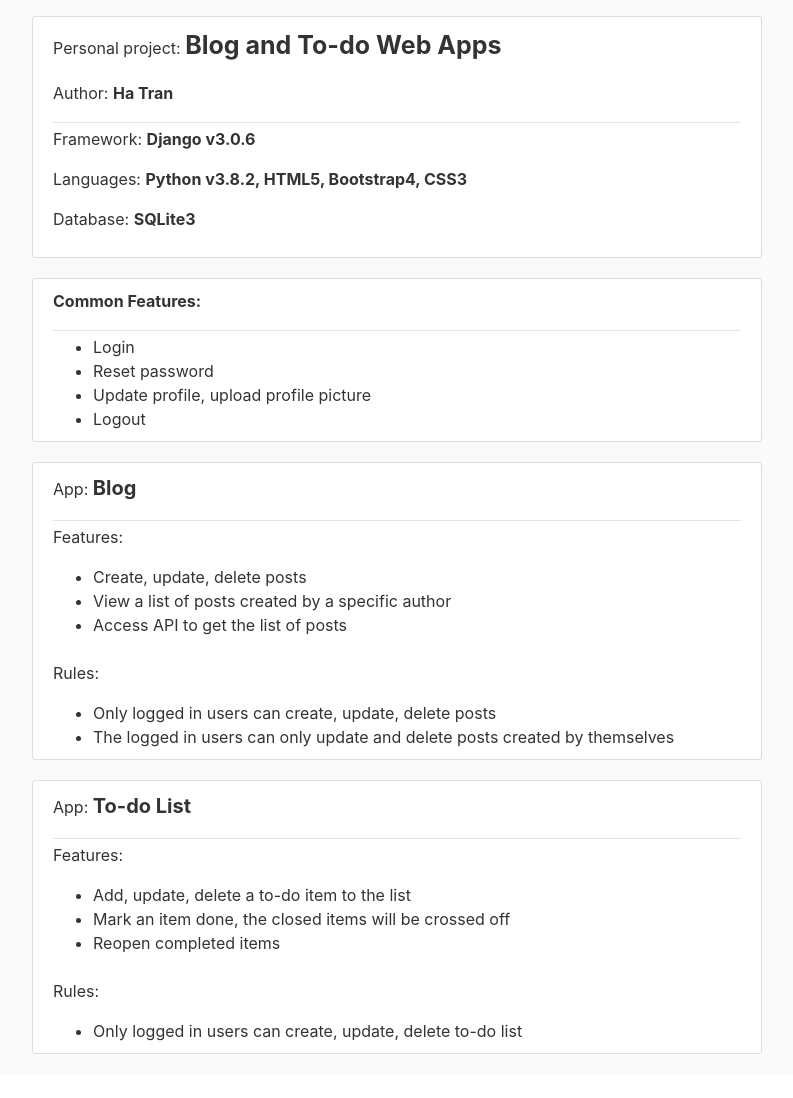
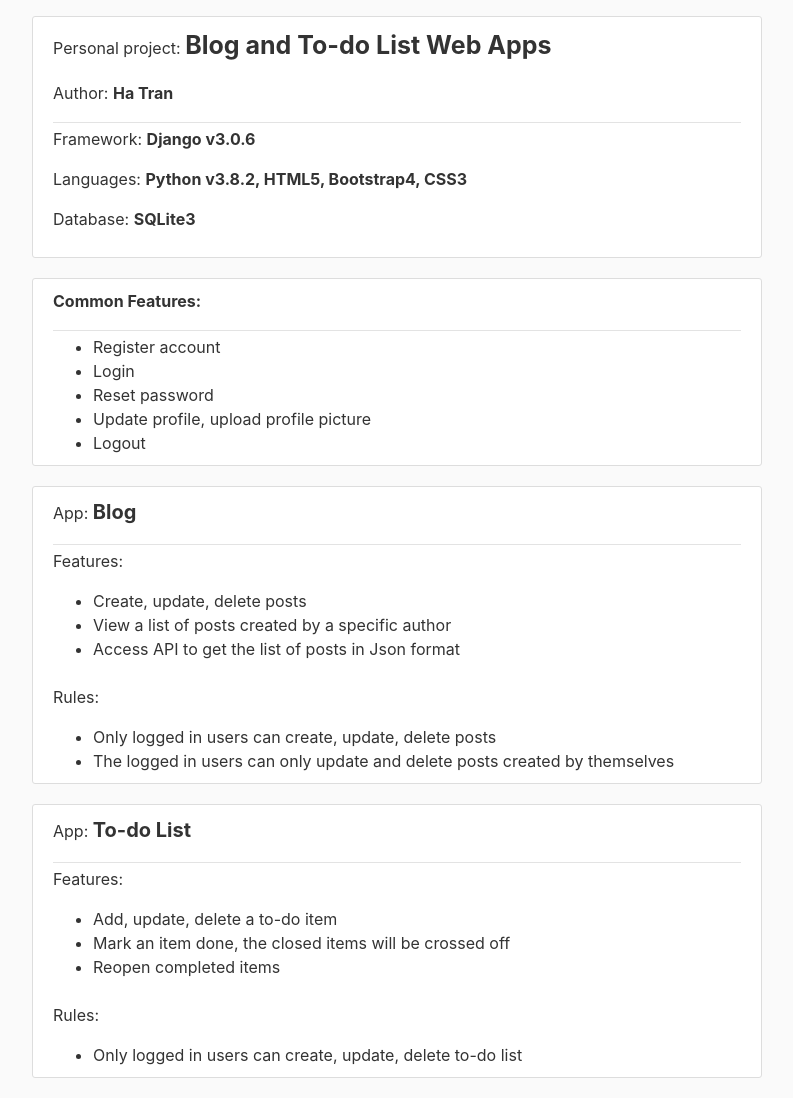
Before and after one commit to rautiato/django_app, a Django app: page /about/ in a window 1280 px wide. Shown: the part 56-1154 px from the top of the page, without its empty margins (243-1036 px from the left). Before the commit the page ends 1110 px from the top, so only its background shows below. Run offline with Django 3.2, Linux system fonts and the light colour scheme; some libraries are stand-ins or nearby versions.

Commit message:
updated about.html

```diff
--- a/templates/about.html
+++ b/templates/about.html
@@ -3,7 +3,7 @@
     <article class="media content-section">
         <div class="media-body">
             <div class="article-metadata">
-                <p>Personal project: <span style="font-size: 25px"><strong>Blog and To-do Web Apps</strong></span></p>
+                <p>Personal project: <span style="font-size: 25px"><strong>Blog and To-do List Web Apps</strong></span></p>
                 <p>Author: <strong>Ha Tran</strong></p>
             </div>
             <p>Framework: <strong>Django v3.0.6</strong></p>
@@ -18,6 +18,7 @@
                 <p><strong>Common Features:</strong></p>
             </div>
             <ul>
+                <li>Register account</li>
                 <li>Login</li>
                 <li>Reset password</li>
                 <li>Update profile, upload profile picture</li>
@@ -35,7 +36,7 @@
             <ul>
                 <li>Create, update, delete posts</li>
                 <li>View a list of posts created by a specific author</li>
-                <li>Access API to get the list of posts</li>
+                <li>Access API to get the list of posts in Json format</li>
             </ul>
             <br>
             <p>Rules:</p>
@@ -53,7 +54,7 @@
             </div>
             <p>Features:</p>
             <ul>
-                <li>Add, update, delete a to-do item to the list</li>
+                <li>Add, update, delete a to-do item</li>
                 <li>Mark an item done, the closed items will be crossed off</li>
                 <li>Reopen completed items</li>
             </ul>
```
